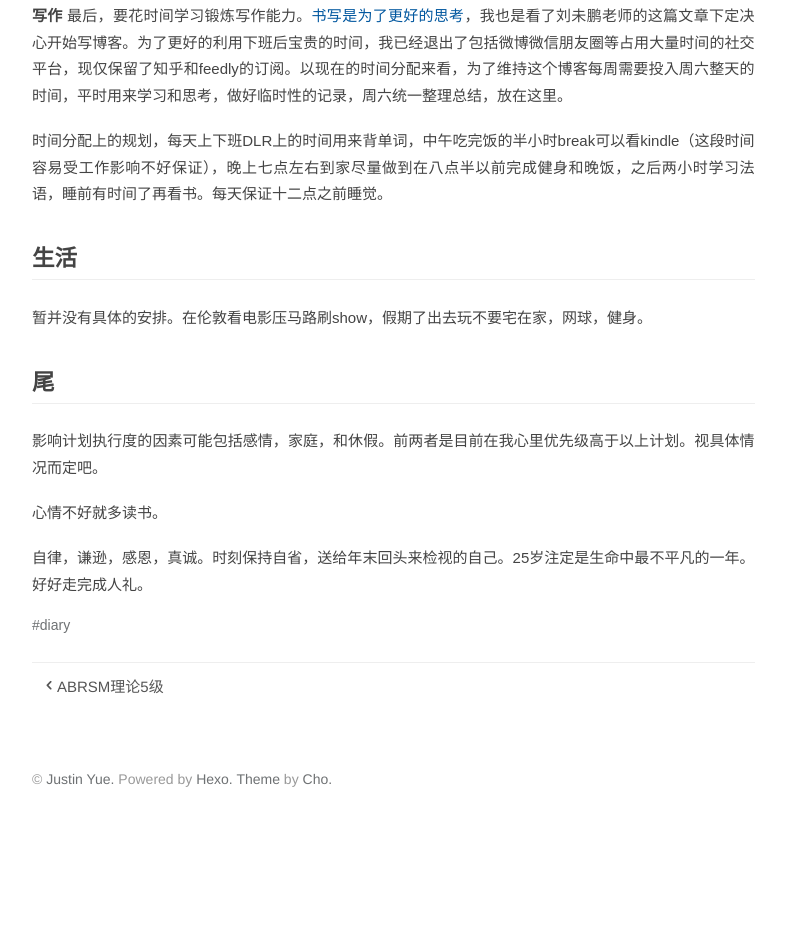
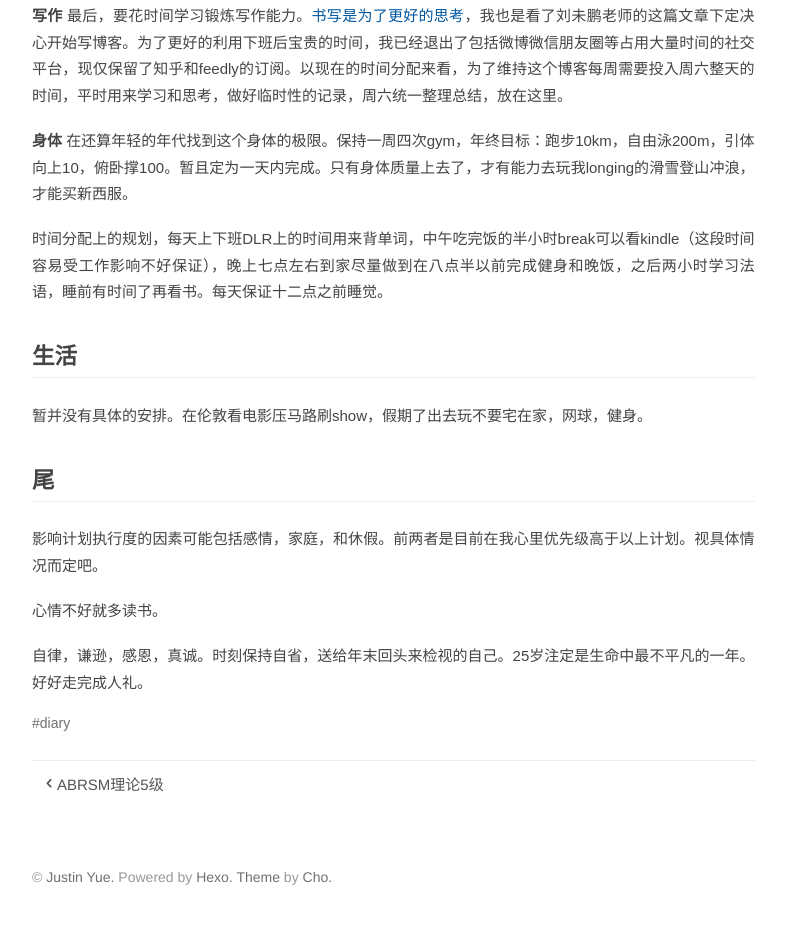
Before and after one commit to derxir/derxir.github.io, a plain HTML site: page 2016/01/09/年初/index.html in a window 1280 px wide. Shown: the part 1379-2307 px from the top of the page, without its empty margins (93-879 px from the left). Before the commit the page ends 2219 px from the top, so only its background shows below. Drawn offline with Linux system fonts and the light colour scheme; files whose address does not match are found by name.

Commit message:
Site updated: 2016-02-22 23:24:04

```diff
--- a/2016/01/09/年初/index.html
+++ b/2016/01/09/年初/index.html
@@ -9,6 +9,7 @@
 <p><strong>读书</strong> 工作之余的学习除了6月份要通过OCP考试之外，主要精力仍将会放在<u> 法语 </u>和<u> 读书 </u>上。关于法语的学习我会将学习笔记用自己的话总结写成日志(及学习方法的总结）。另外，保证每月一本书并写读书笔记（TODO）。作为开头的两本书《如何阅读一本书》《暗时间》。</p>
 <p><strong>音乐</strong> 研究考ABRSM-8的可行性，主要是考虑时间成本。这一年自己此外的目标是复习乐理，研究巴洛克时期的音乐，并完成哥德堡变奏曲的演奏（主要参考András Schiff和Glenn Gould的版本）。会专门写一篇日志讲goldberg variations（TODO). 考虑录下来放到<a href="https://www.youtube.com/channel/UCLFtb0I5BD9U3QLSAmAEpSA" target="_blank" rel="external">Youtube</a>上。</p>
 <p><strong>写作</strong> 最后，要花时间学习锻炼写作能力。<a href="http://mindhacks.cn/2009/02/09/writing-is-better-thinking/" target="_blank" rel="external">书写是为了更好的思考</a>，我也是看了刘未鹏老师的这篇文章下定决心开始写博客。为了更好的利用下班后宝贵的时间，我已经退出了包括微博微信朋友圈等占用大量时间的社交平台，现仅保留了知乎和feedly的订阅。以现在的时间分配来看，为了维持这个博客每周需要投入周六整天的时间，平时用来学习和思考，做好临时性的记录，周六统一整理总结，放在这里。</p>
+<p><strong>身体</strong> 在还算年轻的年代找到这个身体的极限。保持一周四次gym，年终目标：跑步10km，自由泳200m，引体向上10，俯卧撑100。暂且定为一天内完成。只有身体质量上去了，才有能力去玩我longing的滑雪登山冲浪，才能买新西服。</p>
 <p>时间分配上的规划，每天上下班DLR上的时间用来背单词，中午吃完饭的半小时break可以看kindle（这段时间容易受工作影响不好保证），晚上七点左右到家尽量做到在八点半以前完成健身和晚饭，之后两小时学习法语，睡前有时间了再看书。每天保证十二点之前睡觉。 </p>
 <h2 id="u751F_u6D3B"><a href="#u751F_u6D3B" class="headerlink" title="生活"></a>生活</h2><p>暂并没有具体的安排。在伦敦看电影压马路刷show，假期了出去玩不要宅在家，网球，健身。</p>
 <h2 id="u5C3E"><a href="#u5C3E" class="headerlink" title="尾"></a>尾</h2><p>影响计划执行度的因素可能包括感情，家庭，和休假。前两者是目前在我心里优先级高于以上计划。视具体情况而定吧。</p>
```
